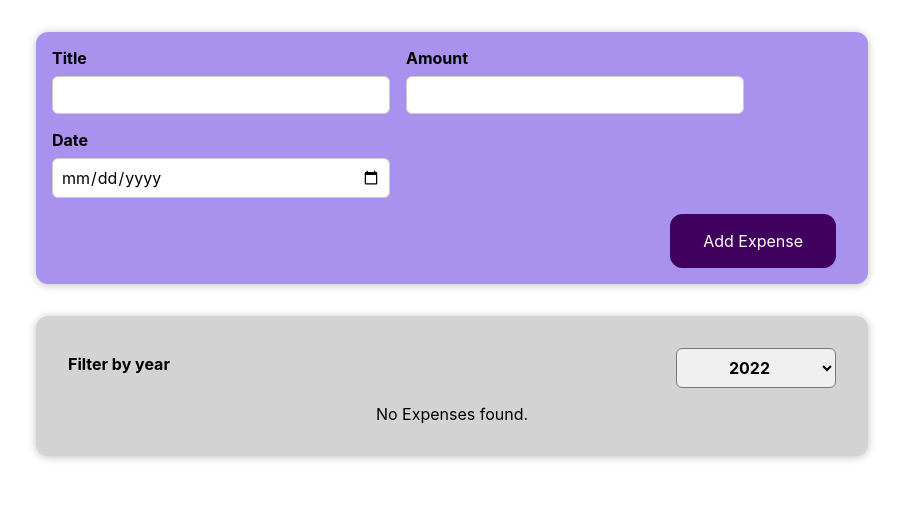
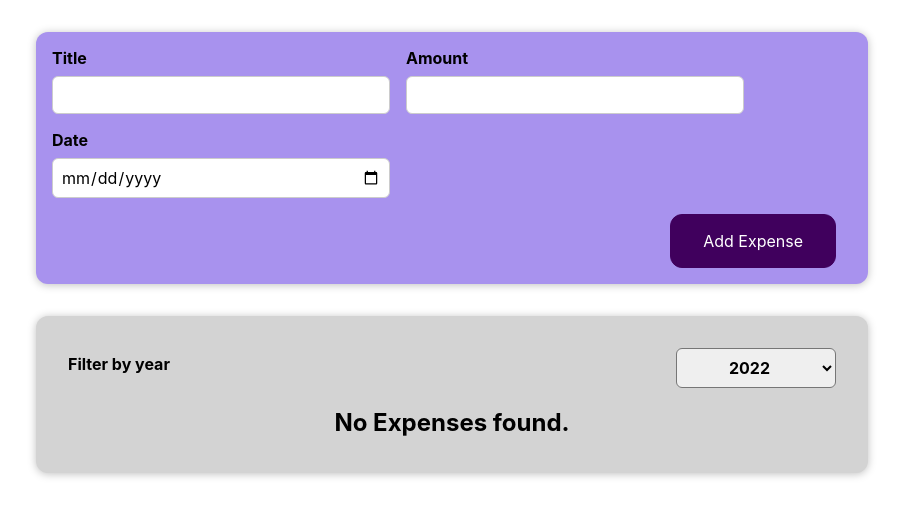
Before and after one commit to rihan-a/React-Expense-Tracker, a React (Create React App) app: page / in a window 1280 px wide. Shown: the top 516 px of the page, without its empty margins (188-1091 px from the left). Built offline with nearby package versions, Linux system fonts and the light colour scheme.

Commit message:
Updating Expenses component to work with year filter

```diff
--- a/src/components/Expenses/Expenses.js
+++ b/src/components/Expenses/Expenses.js
@@ -1,11 +1,10 @@
 import React, { useState } from "react";
-
-import ExpenseItem from "./ExpenseItem";
 import "./Expenses.css";
 import Card from "../UI/Card";
 import ExpensesFilter from "./ExpensesFilter";
+import ExpensesList from "./ExpensesList";
 
-function Expenses(props) {
+const Expenses = (props) => {
   const [selectedYear, setSelectedYear] = useState("2022");
 
   const selectedYearHandler = (year) => {
@@ -16,19 +15,6 @@ function Expenses(props) {
     return expense.date.getFullYear() == selectedYear;
   });
 
-  let expensesContent = <p>No Expenses found.</p>;
-
-  if (filteredList.length > 0) {
-    expensesContent = filteredList.map((expense) => (
-      <ExpenseItem
-        key={expense.id}
-        title={expense.title}
-        amount={expense.amount}
-        date={expense.date}
-      />
-    ));
-  }
-
   return (
     <div>
       <Card className="expenses">
@@ -36,10 +22,9 @@ function Expenses(props) {
           selected={selectedYear}
           onYearSelected={selectedYearHandler}
         />
-        {expensesContent}
+        <ExpensesList items={filteredList} />
       </Card>
     </div>
   );
-}
-
+};
 export default Expenses;
```
